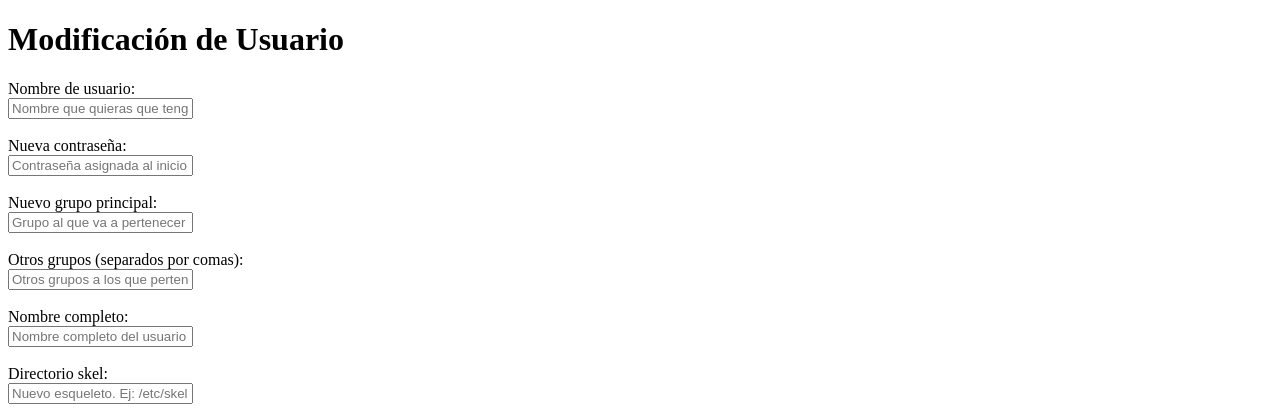
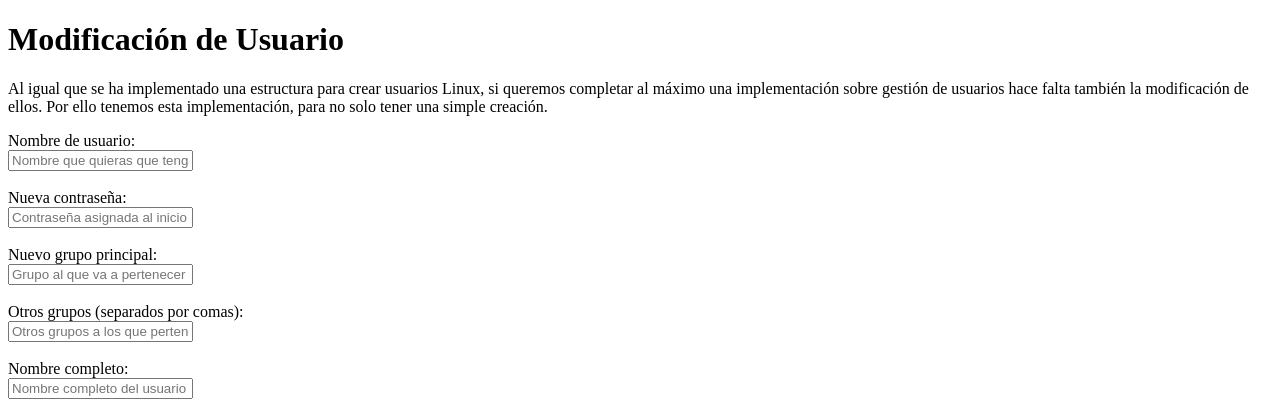
Before and after one commit to gabrielASIR/test_TFG, a Django app: template usuarios/templates/usuarios/modificar_usuario.html in a window 1280 px wide. Shown: the top 418 px of the page. Run offline with Django 3.2, Linux system fonts and the light colour scheme; the template is opened without the code that fills it, so the values that code supplies are empty.

Commit message:
Update modificar_usuario.html

```diff
--- a/usuarios/templates/usuarios/modificar_usuario.html
+++ b/usuarios/templates/usuarios/modificar_usuario.html
@@ -7,6 +7,8 @@
 </head>
 <body>
     <h1>Modificación de Usuario</h1>
+    <p>Al igual que se ha implementado una estructura para crear usuarios Linux, si queremos completar al máximo una implementación sobre gestión de usuarios hace
+    falta también la modificación de ellos. Por ello tenemos esta implementación, para no solo tener una simple creación.</p>
 
     {% if mensaje_error %}
 	<p>{{ mensaje_error }}</p>
```
